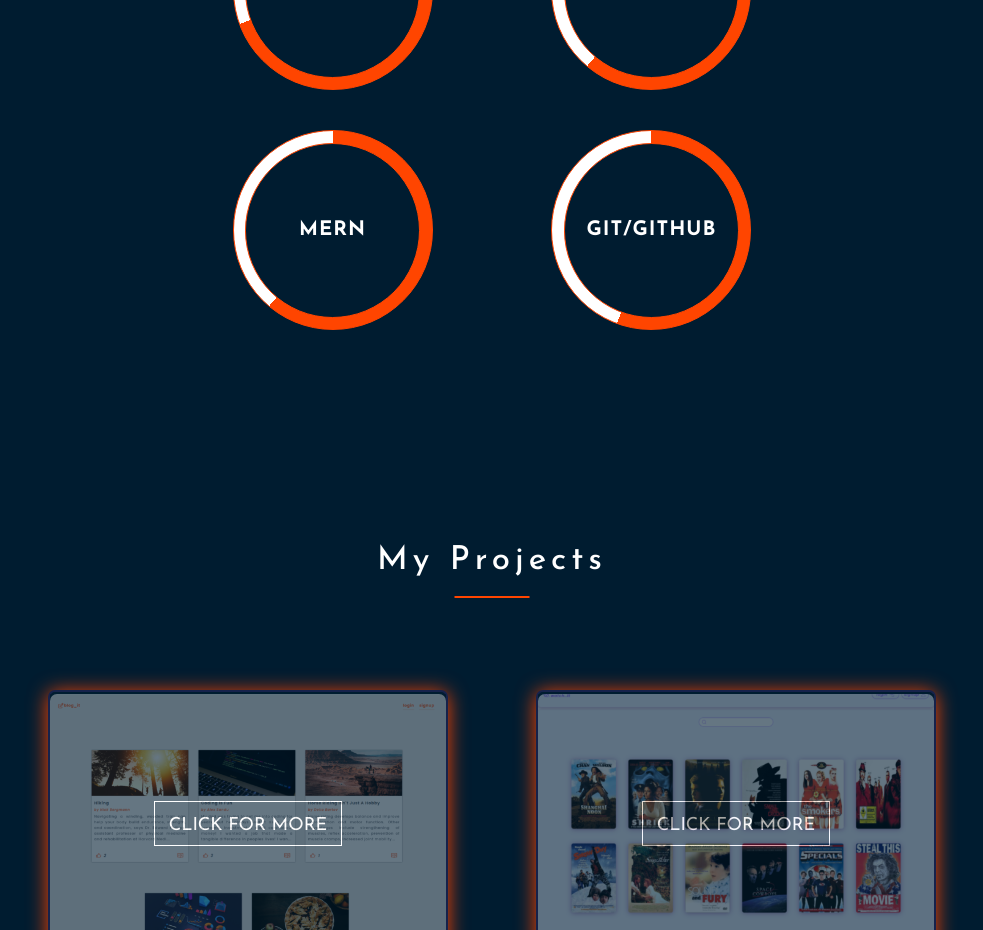
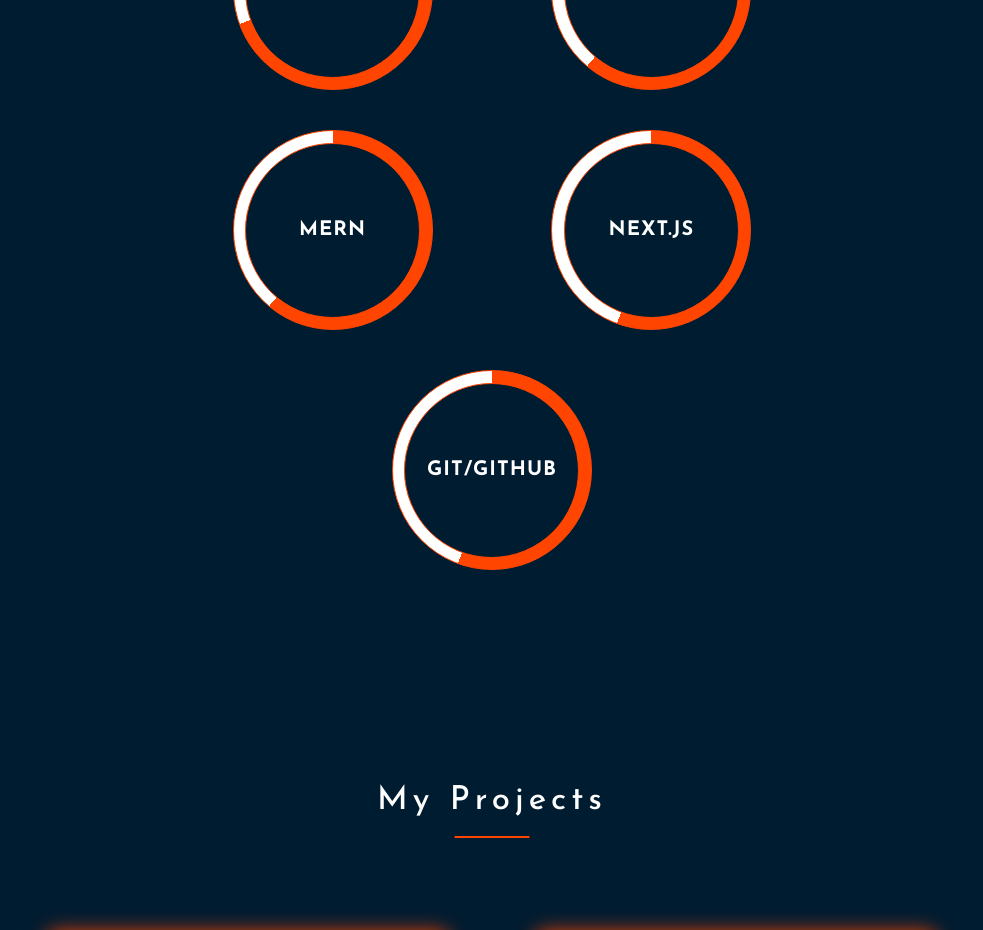
Before and after one commit to andbudha/my_portfolio, a React (Create React App) app: page / in a window 1280 px wide. Shown: the part 2720-3650 px from the top of the page, without its empty margins (148-1131 px from the left). Built offline with nearby package versions, Linux system fonts and the light colour scheme.

Commit message:
skill added

```diff
--- a/src/components/progressbar/ProgressBar.jsx
+++ b/src/components/progressbar/ProgressBar.jsx
@@ -111,6 +111,13 @@
           </div>
         </Fade>
         <Fade right>
+          <div className={`${styles.progress} ${styles.next_js}`}>
+            <div className={styles.progress_values}>
+              <h4>NEXT.JS</h4>
+            </div>
+          </div>
+        </Fade>
+        <Fade left>
           <div className={`${styles.progress} ${styles.git_github}`}>
             <div className={styles.progress_values}>
               <h4>GIT/GITHUB</h4>
--- a/src/components/progressbar/ProgressBar.module.scss
+++ b/src/components/progressbar/ProgressBar.module.scss
@@ -68,6 +68,9 @@
     .mern {
       @include circularProgressBar(220deg);
     }
+    .next_js {
+      @include circularProgressBar(200deg);
+    }
     .git_github {
       @include circularProgressBar(200deg);
     }
```
